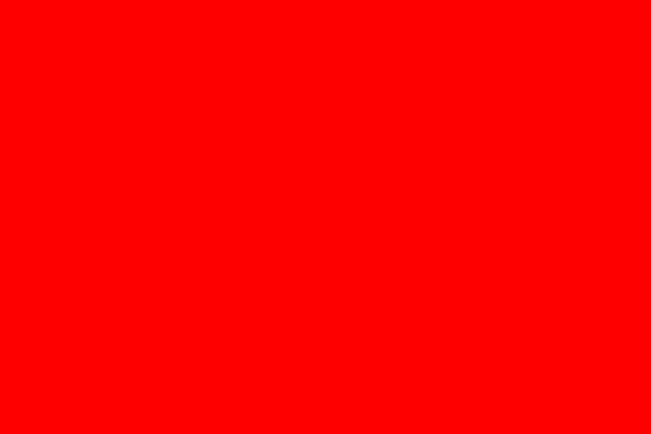
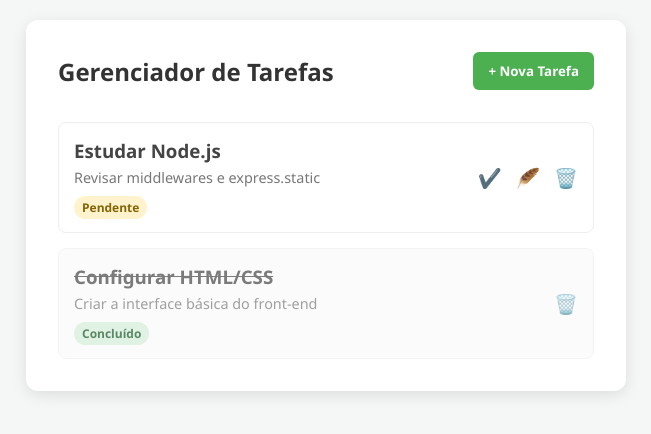
Before and after one commit to ArtFacchinetti/Lista-de-tarefas-simples, a website: page src/views/index.html in a window 1280 px wide. Shown: the whole page, without its empty margins (314-965 px from the left). Drawn offline with Linux system fonts and the light colour scheme.

Commit message:
Adding HTML and styling

```diff
--- a/src/views/index.html
+++ b/src/views/index.html
@@ -3,11 +3,56 @@
 <head>
     <meta charset="UTF-8">
     <meta name="viewport" content="width=device-width, initial-scale=1.0">
-    <link rel="stylesheet" href="styles.css">
+    <link rel="stylesheet" href="/styles.css">
     <title>Document</title>
 </head>
 <body>
 
+<!DOCTYPE html>
+<html lang="pt-br">
+<head>
+    <meta charset="UTF-8">
+    <meta name="viewport" content="width=device-width, initial-scale=1.0">
+    <title>Minha Lista de Tarefas</title>
+    <link rel="stylesheet" href="style.css">
+</head>
+<body>
+
+    <main class="container">
+        <header>
+            <h1>Gerenciador de Tarefas</h1>
+            <button id="btn-nova-tarefa" class="btn-primary"> + Nova Tarefa</button>
+        </header>
+
+        <section id="lista-tarefas">
+            <article class="tarefa">
+                <div class="info">
+                    <h3>Estudar Node.js</h3>
+                    <p>Revisar middlewares e express.static</p>
+                    <span class="status pendente">Pendente</span>
+                </div>
+                <div class="acoes">
+                    <button class="btn-check" title="Concluir">✔️</button>
+                    <button class="btn-edit" title="Editar">🪶</button>
+                    <button class="btn-delete" title="Deletar">🗑️</button>
+                </div>
+            </article>
+
+            <article class="tarefa concluida">
+                <div class="info">
+                    <h3>Configurar HTML/CSS</h3>
+                    <p>Criar a interface básica do front-end</p>
+                    <span class="status feito">Concluído</span>
+                </div>
+                <div class="acoes">
+                    <button class="btn-delete" title="Deletar">🗑️</button>
+                </div>
+            </article>
+        </section>
+    </main>
+
+</body>
+</html>
     <script src="script.js"></script>
 </body>
 </html>
--- a/src/views/styles.css
+++ b/src/views/styles.css
@@ -1,3 +1,95 @@
-html {
-    background-color: red;
+* {
+    margin: 0;
+    padding: 0;
+    box-sizing: border-box;
+    font-family: 'Segoe UI', Tahoma, Geneva, Verdana, sans-serif;
 }
+
+body {
+    background-color: #f4f7f6;
+    display: flex;
+    justify-content: center;
+    padding: 20px;
+}
+
+.container {
+    width: 100%;
+    max-width: 600px;
+    background: white;
+    padding: 2rem;
+    border-radius: 12px;
+    box-shadow: 0 4px 15px rgba(0,0,0,0.1);
+}
+
+header {
+    display: flex;
+    justify-content: space-between;
+    align-items: center;
+    margin-bottom: 2rem;
+}
+
+h1 { color: #333; font-size: 1.5rem; }
+
+/* Botões */
+.btn-primary {
+    background-color: #4CAF50;
+    color: white;
+    border: none;
+    padding: 10px 15px;
+    border-radius: 6px;
+    cursor: pointer;
+    font-weight: bold;
+    transition: 0.3s;
+}
+
+.btn-primary:hover { background-color: #45a049; }
+
+/* Lista de Tarefas */
+#lista-tarefas {
+    display: flex;
+    flex-direction: column;
+    gap: 15px;
+}
+
+.tarefa {
+    border: 1px solid #eee;
+    padding: 15px;
+    border-radius: 8px;
+    display: flex;
+    justify-content: space-between;
+    align-items: center;
+    transition: transform 0.2s;
+}
+
+.tarefa:hover { border-color: #ddd; }
+
+.info h3 { margin-bottom: 5px; color: #444; }
+.info p { font-size: 0.9rem; color: #777; margin-bottom: 8px; }
+
+/* Status */
+.status {
+    font-size: 0.75rem;
+    padding: 3px 8px;
+    border-radius: 12px;
+    font-weight: bold;
+}
+.pendente { background: #fff3cd; color: #856404; }
+.feito { background: #d4edda; color: #155724; }
+
+/* Estilo para tarefa concluída */
+.tarefa.concluida {
+    background-color: #fafafa;
+    opacity: 0.7;
+}
+.tarefa.concluida h3 { text-decoration: line-through; }
+
+/* Ações */
+.acoes button {
+    background: none;
+    border: none;
+    font-size: 1.2rem;
+    cursor: pointer;
+    margin-left: 10px;
+}
+
+.btn-delete:hover { filter: grayscale(0) brightness(0.8); }
```
